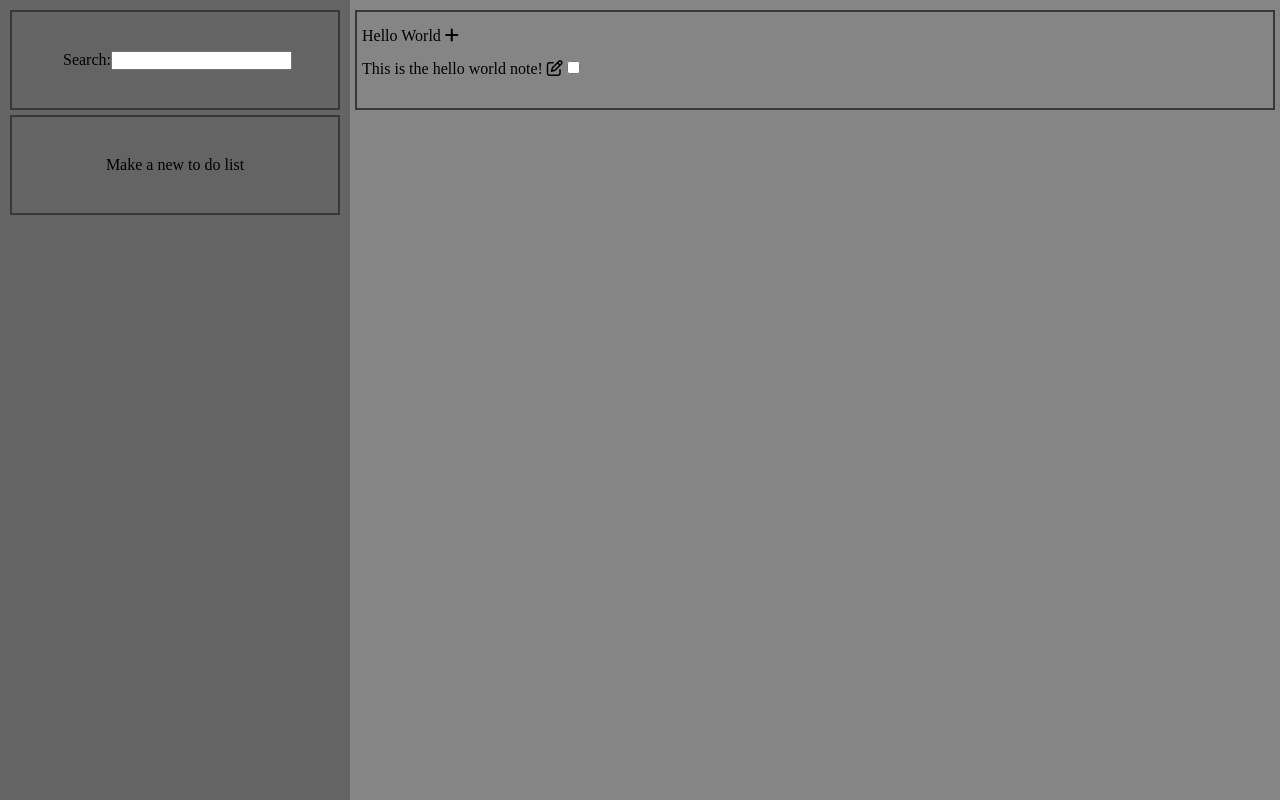
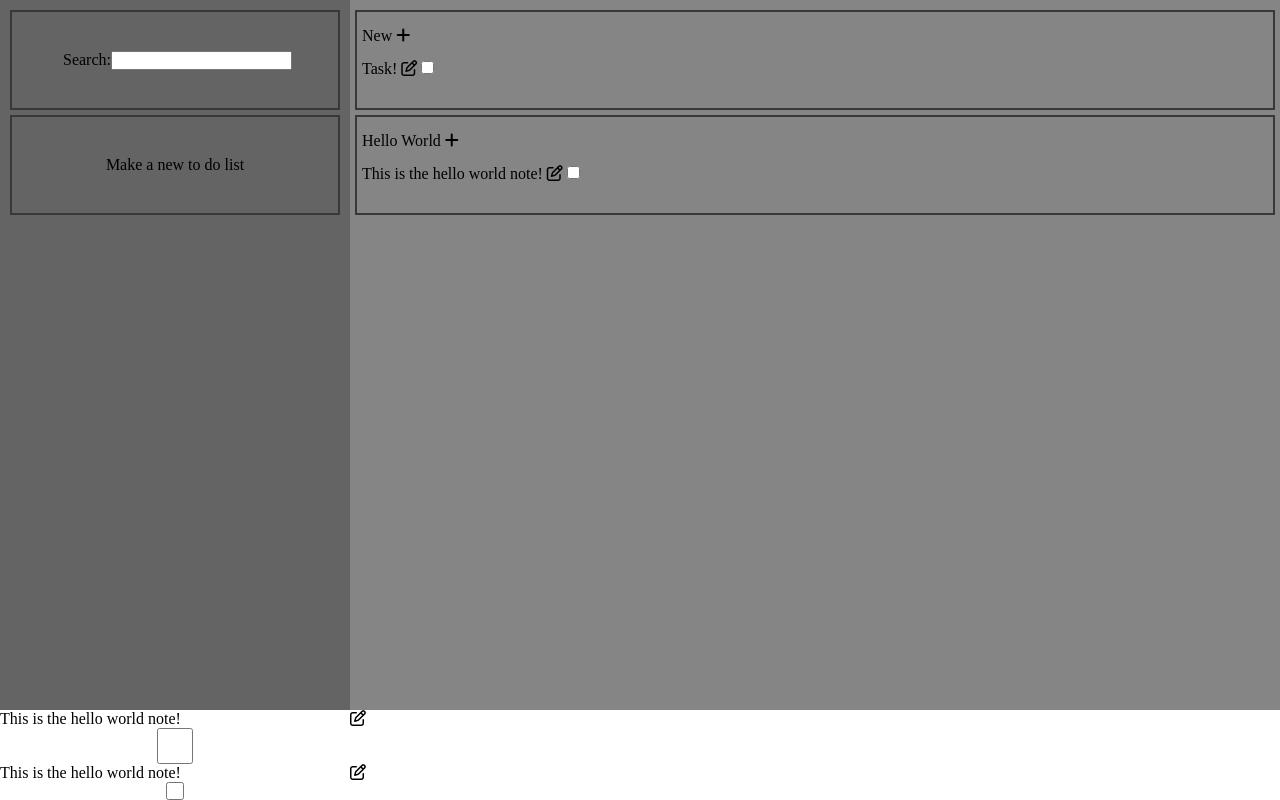
Before and after one commit to MAST1999/To-Do-Project, a plain HTML site: page index.html in a window 1280 px wide. Drawn offline with Linux system fonts and the light colour scheme.

Commit message:
I fucked up the working branch

```diff
--- a/index.html
+++ b/index.html
@@ -32,6 +32,15 @@
              attribute="0" title="Edit" aria-hidden="true"></i>
             <input onclick="setLineThrough()" type="checkbox" name="done" class="cbDone">
       </div>
+        <div class="noteContainer">
+          <p class="title">
+              New <i class="fa fa-plus addNote" onclick="addTask()"
+              aria-hidden="true"></i>
+          </p>
+          <p class="note rawParagraph">Task!</p>
+          <i class="fa fa-pencil-square-o noteEdit rawEdit" onclick="edit()" title="Edit" aria-hidden="true"></i>
+          <input onclick="setLineThrough()" type="checkbox" name="done" class="cbDone rawInput">
+        </div>
         <div class="noteContainer badBoy">
             <p class="title">
                 Hello World
@@ -45,6 +54,18 @@
       </div>
     </section>
     <script src="./javaScript.js"></script>
+            <p class="note" attribute="0">This is the hello world note!</p>
+            <i class="fa fa-pencil-square-o noteEdit" onclick="edit()" attribute="0" title="Edit" aria-hidden="true"></i>
+            <input onclick="setLineThrough()" type="checkbox" name="done" class="cbDone">
+            <br>
+            <br>
+            <p class="note" attribute="1">This is the hello world note!</p>
+            <i class="fa fa-pencil-square-o noteEdit" onclick="edit()" attribute="1" title="Edit" aria-hidden="true"></i>
+            <input onclick="setLineThrough()" type="checkbox" name="done" class="cbDone">
+            <br class="break">
+      </div>
+    </section>
+    <script src="/javaScript.js"></script>
     <script src="https://use.fontawesome.com/32f6a46d51.js"></script>
   </body>
 </html>
--- a/javaScript.js
+++ b/javaScript.js
@@ -14,33 +14,48 @@ const setLineThrough = () => {
 const edit = () => {
     const editClicked = document.getElementsByClassName("noteEdit");
     const notePara = document.getElementsByClassName("note");
-    document.body.onclick = function (evt) {
-        var evt = window.event || evt; //window.event for IE
-        if (!evt.target) {
-            evt.target = evt.srcElement; //extend target property for IE
+    document.body.onclick = function (event) {
+        var selected = event.target;
+        if (selected.nodeName === "I" && (selected.getAttribute("class") === "fa fa-pencil-square-o noteEdit rawEdit" || selected.getAttribute("class") === "fa fa-pencil-square-o noteEdit")) {
+
+            let attrSelected = Number(selected.getAttribute("attribute"));
+            console.log(attrSelected);
+            const notePara = document.getElementsByClassName("note");
+            let newText = prompt("Please Edit", notePara[(attrSelected + 1)].innerHTML);
+            notePara[attrSelected + 1].innerHTML = newText;
         }
-
-        var selected = evt.target;
-        let attrSelected = selected.getAttribute("attribute");
-        const notePara = document.getElementsByClassName("note");
-        let newText = prompt("Please Edit", notePara[attrSelected].innerHTML);
-        notePara[attrSelected].innerHTML = newText;
     };
 };
 
+
 const addTask = () => {
-    const noteContainer = document.getElementsByClassName("noteContainer");
-    document.body.onclick = function (evt) {
-        var evt = window.event || evt; //window.event for IE
-        if (!evt.target) {
-            evt.target = evt.srcElement; //extend target property for IE
+    document.body.onclick = function (event) {
+
+        const selectedAdd = event.target;
+        if (selectedAdd.nodeName === "I" && (selectedAdd.getAttribute("class") === "fa fa-plus addNote")) {
+            event.preventDefault();
+            const addParentPara = selectedAdd.parentNode;
+            let addParent = addParentPara.parentNode;
+            let counter = 0;
+            if (addParent.children.length > 1) {
+                for (let i = 1; i < addParent.children.length; i++) {
+                    if (addParent.children[i].nodeName == "P") counter++;
+                    console.log(counter);
+                }
+                // appending the new paragraph with the checkbox and edit icon and brakes around them
+                addParent.appendChild(document.getElementsByClassName("break")[0].cloneNode(true));
+                addParent.appendChild(document.getElementsByClassName("rawParagraph")[0].cloneNode(true));
+                addParent.appendChild(document.getElementsByClassName("rawEdit")[0].cloneNode(true));
+                addParent.appendChild(document.getElementsByClassName("rawInput")[0].cloneNode(true));
+                addParent.appendChild(document.getElementsByClassName("break")[0].cloneNode(true));
+                // adding the attribute to the added elements
+                addParent = addParentPara.parentNode;
+                console.log(addParent.children[(addParent.children.length - 2)]);
+                addParent.children[(addParent.children.length - 4)].setAttribute("attribute", counter.toString());
+                addParent.children[(addParent.children.length - 3)].setAttribute("attribute", counter.toString());
+            }
+
         }
-
-        const notesCurrently =
-        var selected = evt.target;
-        const attrSelected = Number(selected.getAttribute("attribute"));
-        const divSelected = noteContainer[attrSelected];
-        alert(noteContainer.getAttribute);
     };
 };
 
--- a/style.css
+++ b/style.css
@@ -47,6 +47,13 @@ body {
 #newNote {
     display: none;
 }
+.noteContainer:first-child {
+    display: none;
+}
+.cbDone::before {
+    content: " ";
+    display: inline;
+}
 /* ========================================= */
 /* Navigation / left panel */
 #leftNav {
```
